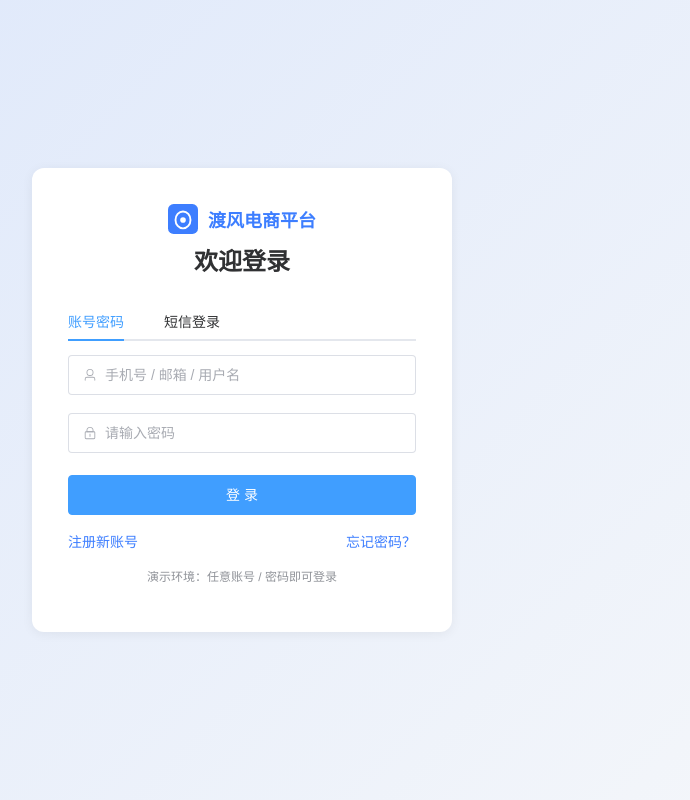
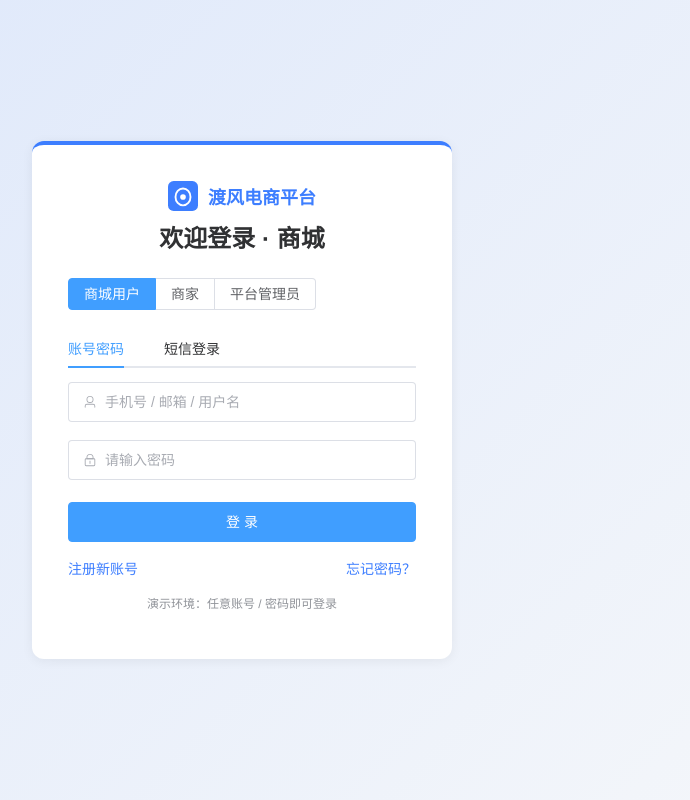
Before and after one commit to Inqjq/E-commercePlatform, a Vue app in the folder frontend/: page /login in a window 1280 px wide. Shown: the whole page, without its empty margins (398-1088 px from the left). Built offline with nearby package versions, Linux system fonts and the light colour scheme.

Commit message:
feat(界面)：商家/平台端分离、身份登录、角色路由

```diff
--- a/frontend/src/layouts/AdminLayout.vue
+++ b/frontend/src/layouts/AdminLayout.vue
@@ -3,7 +3,7 @@
     <el-aside :width="appStore.collapsed ? '64px' : '220px'" class="aside">
       <div class="brand">
         <img src="/favicon.svg" alt="logo" />
-        <span v-show="!appStore.collapsed">渡风平台端</span>
+        <span v-show="!appStore.collapsed" class="brand-text admin">渡风平台管理中心</span>
       </div>
       <el-menu :default-active="$route.path" :collapse="appStore.collapsed" router class="menu">
         <el-menu-item v-for="item in menus" :key="item.path" :index="item.path">
@@ -70,11 +70,12 @@ function onCommand(cmd) {
 
 <style scoped>
 .backoffice { height: 100%; }
-.aside { background: #1f2731; transition: width .2s; overflow-x: hidden; }
+.aside { background: #1d2740; transition: width .2s; overflow-x: hidden; }
 .brand { height: 60px; display: flex; align-items: center; justify-content: center; gap: 10px; color: #fff; font-weight: 700; }
 .brand img { width: 28px; height: 28px; }
+.brand-text.admin { color: #7db3ff; }
 .menu { border-right: none; background: transparent; --el-menu-bg-color: transparent; --el-menu-text-color: #b8c0cc; --el-menu-active-color: #fff; --el-menu-hover-bg-color: #2a3340; }
-.menu :deep(.el-menu-item.is-active) { background: var(--df-primary); }
+.menu :deep(.el-menu-item.is-active) { background: #3d7eff; }
 .header { background: #fff; display: flex; align-items: center; justify-content: space-between; padding: 0 20px; box-shadow: 0 1px 4px rgba(0,0,0,.06); }
 .left, .right { display: flex; align-items: center; gap: 12px; }
 .collapse-btn { font-size: 20px; cursor: pointer; }
--- a/frontend/src/layouts/MerchantLayout.vue
+++ b/frontend/src/layouts/MerchantLayout.vue
@@ -3,7 +3,7 @@
     <el-aside :width="appStore.collapsed ? '64px' : '220px'" class="aside">
       <div class="brand">
         <img src="/favicon.svg" alt="logo" />
-        <span v-show="!appStore.collapsed">渡风商家端</span>
+        <span v-show="!appStore.collapsed" class="brand-text merchant">渡风商家中心</span>
       </div>
       <el-menu :default-active="$route.path" :collapse="appStore.collapsed" router class="menu">
         <el-menu-item v-for="item in menus" :key="item.path" :index="item.path">
@@ -66,11 +66,12 @@ function onCommand(cmd) {
 
 <style scoped>
 .backoffice { height: 100%; }
-.aside { background: #1f2731; transition: width .2s; overflow-x: hidden; }
+.aside { background: #252a31; transition: width .2s; overflow-x: hidden; }
 .brand { height: 60px; display: flex; align-items: center; justify-content: center; gap: 10px; color: #fff; font-weight: 700; }
 .brand img { width: 28px; height: 28px; }
+.brand-text.merchant { color: #f5b04d; }
 .menu { border-right: none; background: transparent; --el-menu-bg-color: transparent; --el-menu-text-color: #b8c0cc; --el-menu-active-color: #fff; --el-menu-hover-bg-color: #2a3340; }
-.menu :deep(.el-menu-item.is-active) { background: var(--df-primary); }
+.menu :deep(.el-menu-item.is-active) { background: linear-gradient(90deg,#e8a33d,#f0b35a); }
 .header { background: #fff; display: flex; align-items: center; justify-content: space-between; padding: 0 20px; box-shadow: 0 1px 4px rgba(0,0,0,.06); }
 .left, .right { display: flex; align-items: center; gap: 12px; }
 .collapse-btn { font-size: 20px; cursor: pointer; }
--- a/frontend/src/router/index.js
+++ b/frontend/src/router/index.js
@@ -41,15 +41,15 @@ const routes = [
   {
     path: '/merchant',
     component: MerchantLayout,
-    meta: { requiresAuth: true, roles: ['MERCHANT', 'ADMIN'] },
+    meta: { requiresAuth: true, roles: ['MERCHANT'] },
     children: [
-      { path: '', name: 'MerchantDashboard', component: () => import('@/views/merchant/Dashboard.vue'), meta: { title: '商家工作台', requiresAuth: true, roles: ['MERCHANT', 'ADMIN'] } },
-      { path: 'goods', name: 'MerchantGoods', component: () => import('@/views/merchant/GoodsManage.vue'), meta: { title: '商品管理', requiresAuth: true, roles: ['MERCHANT', 'ADMIN'] } },
-      { path: 'goods/edit/:id?', name: 'MerchantGoodsEdit', component: () => import('@/views/merchant/GoodsEdit.vue'), meta: { title: '编辑商品', requiresAuth: true, roles: ['MERCHANT', 'ADMIN'] } },
-      { path: 'stock', name: 'MerchantStock', component: () => import('@/views/merchant/StockManage.vue'), meta: { title: '库存管理', requiresAuth: true, roles: ['MERCHANT', 'ADMIN'] } },
-      { path: 'orders', name: 'MerchantOrders', component: () => import('@/views/merchant/OrderManage.vue'), meta: { title: '订单管理', requiresAuth: true, roles: ['MERCHANT', 'ADMIN'] } },
-      { path: 'after-sales', name: 'MerchantAfterSale', component: () => import('@/views/merchant/AfterSaleManage.vue'), meta: { title: '售后管理', requiresAuth: true, roles: ['MERCHANT', 'ADMIN'] } },
-      { path: 'marketing', name: 'MerchantMarketing', component: () => import('@/views/merchant/Marketing.vue'), meta: { title: '营销管理', requiresAuth: true, roles: ['MERCHANT', 'ADMIN'] } },
+      { path: '', name: 'MerchantDashboard', component: () => import('@/views/merchant/Dashboard.vue'), meta: { title: '商家工作台', requiresAuth: true, roles: ['MERCHANT'] } },
+      { path: 'goods', name: 'MerchantGoods', component: () => import('@/views/merchant/GoodsManage.vue'), meta: { title: '商品管理', requiresAuth: true, roles: ['MERCHANT'] } },
+      { path: 'goods/edit/:id?', name: 'MerchantGoodsEdit', component: () => import('@/views/merchant/GoodsEdit.vue'), meta: { title: '编辑商品', requiresAuth: true, roles: ['MERCHANT'] } },
+      { path: 'stock', name: 'MerchantStock', component: () => import('@/views/merchant/StockManage.vue'), meta: { title: '库存管理', requiresAuth: true, roles: ['MERCHANT'] } },
+      { path: 'orders', name: 'MerchantOrders', component: () => import('@/views/merchant/OrderManage.vue'), meta: { title: '订单管理', requiresAuth: true, roles: ['MERCHANT'] } },
+      { path: 'after-sales', name: 'MerchantAfterSale', component: () => import('@/views/merchant/AfterSaleManage.vue'), meta: { title: '售后管理', requiresAuth: true, roles: ['MERCHANT'] } },
+      { path: 'marketing', name: 'MerchantMarketing', component: () => import('@/views/merchant/Marketing.vue'), meta: { title: '营销管理', requiresAuth: true, roles: ['MERCHANT'] } },
     ],
   },
   {
--- a/frontend/src/views/portal/Login.vue
+++ b/frontend/src/views/portal/Login.vue
@@ -1,8 +1,15 @@
 <template>
   <div class="auth-page">
-    <div class="auth-card">
+    <div class="auth-card" :class="'id-' + identity.toLowerCase()">
       <div class="brand"><img src="/favicon.svg" /><span>渡风电商平台</span></div>
-      <h2>欢迎登录</h2>
+      <h2>{{ loginTitle }}</h2>
+      <div class="identity">
+        <el-radio-group v-model="identity" class="identity-group">
+          <el-radio-button value="USER">商城用户</el-radio-button>
+          <el-radio-button value="MERCHANT">商家</el-radio-button>
+          <el-radio-button value="ADMIN">平台管理员</el-radio-button>
+        </el-radio-group>
+      </div>
       <el-tabs v-model="activeTab">
         <el-tab-pane label="账号密码" name="password">
           <el-form ref="formRef" :model="form" :rules="rules" label-position="top" @keyup.enter="handleLogin">
@@ -34,7 +41,7 @@
 </template>
 
 <script setup>
-import { reactive, ref } from 'vue';
+import { reactive, ref, computed } from 'vue';
 import { useRouter, useRoute } from 'vue-router';
 import { ElMessage } from 'element-plus';
 import { User, Lock, Iphone, Key } from '@element-plus/icons-vue';
@@ -47,6 +54,8 @@ const userStore = useUserStore();
 const isDev = import.meta.env.DEV;
 const formRef = ref();
 const activeTab = ref('password');
+const identity = ref('USER');
+const loginTitle = computed(() => ({ USER: '欢迎登录 · 商城', MERCHANT: '商家中心登录', ADMIN: '平台管理中心登录' }[identity.value] || '欢迎登录'));
 const loading = ref(false);
 const counting = ref(0);
 const form = reactive({ account: '', password: '', phone: '', code: '' });
@@ -66,9 +75,15 @@ async function handleLogin() {
     await userStore.login({ account: form.account, password: form.password, phone: form.phone, code: form.code });
     ElMessage.success('登录成功');
     const roles = userStore.userInfo?.roles || [];
-    // 有显式 redirect（如被登录拦截的结算页）优先；否则按角色进入各自系统
     const redirect = route.query.redirect;
+    // 只能跳本角色所属区域，否则回各自系统首页
+    let allowed = false;
     if (redirect) {
+      allowed = roles.includes('ADMIN') ? redirect.startsWith('/admin')
+        : roles.includes('MERCHANT') ? redirect.startsWith('/merchant')
+        : true;
+    }
+    if (allowed) {
       router.push(redirect);
     } else {
       router.push(roles.includes('ADMIN') ? '/admin' : roles.includes('MERCHANT') ? '/merchant' : '/');
@@ -93,6 +108,12 @@ function sendCode() {
 <style scoped>
 .auth-page { min-height: 100%; display: flex; align-items: center; justify-content: center; background: linear-gradient(135deg,#3d7eff22,#f5f7fa); }
 .auth-card { width: 420px; background: #fff; border-radius: 12px; padding: 36px; box-shadow: var(--df-shadow); }
+.auth-card.id-merchant { border-top: 4px solid #e8a33d; }
+.auth-card.id-admin { border-top: 4px solid #3d7eff; }
+.auth-card.id-user { border-top: 4px solid #3d7eff; }
+.identity { margin: 0 0 18px; }
+.identity-group { display: flex; }
+.identity-group :deep(.el-radio-button__inner) { font-size: 14px; }
 .brand { display: flex; align-items: center; gap: 10px; justify-content: center; color: var(--df-primary); font-weight: 700; font-size: 18px; margin-bottom: 8px; }
 .brand img { width: 30px; }
 h2 { text-align: center; margin: 8px 0 24px; font-weight: 600; }
```
Also changed, not shown: 1 other file (tests, documents, lock files or other folders).
